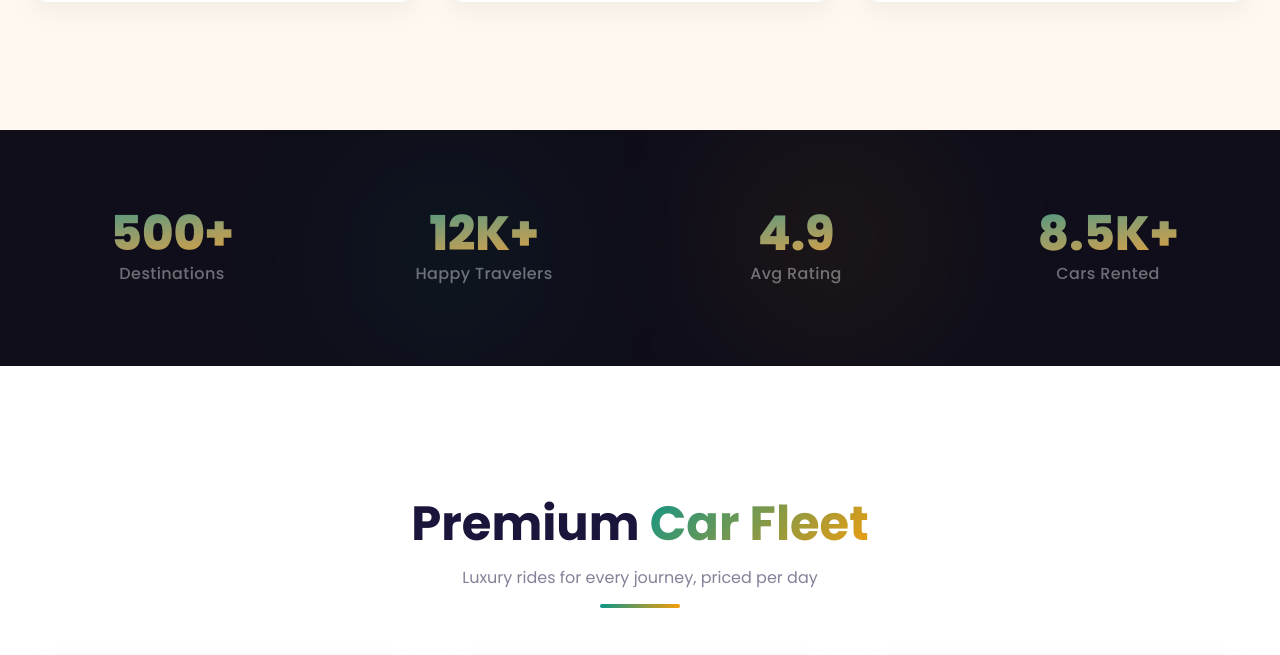
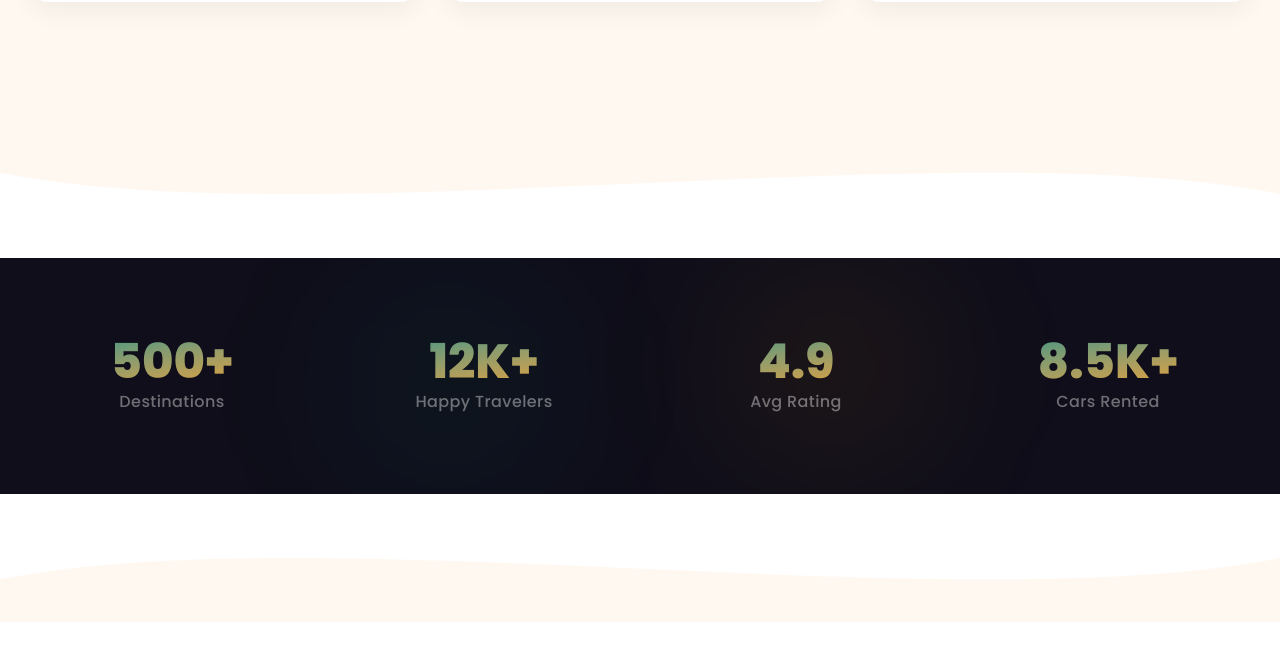
Before and after one commit to xoralife/advanture-torisum, a Next.js app: page / in a window 1280 px wide. Shown: the part 1640-2295 px from the top of the page. Built offline with nearby package versions, Linux system fonts and the light colour scheme.

Commit message:
feat: add section dividers between page sections for flow

```diff
--- a/src/app/page.tsx
+++ b/src/app/page.tsx
@@ -2,6 +2,7 @@ import Navbar from "@/components/Navbar";
 import Hero from "@/components/Hero";
 import BookingWidget from "@/components/BookingWidget";
 import Destinations from "@/components/Destinations";
+import SectionDivider from "@/components/SectionDivider";
 import Stats from "@/components/Stats";
 import CarRental from "@/components/CarRental";
 import Testimonials from "@/components/Testimonials";
@@ -16,7 +17,9 @@ export default function Home() {
       <Hero />
       <BookingWidget />
       <Destinations />
+      <SectionDivider />
       <Stats />
+      <SectionDivider flip />
       <CarRental />
       <Testimonials />
       <Newsletter />
```
